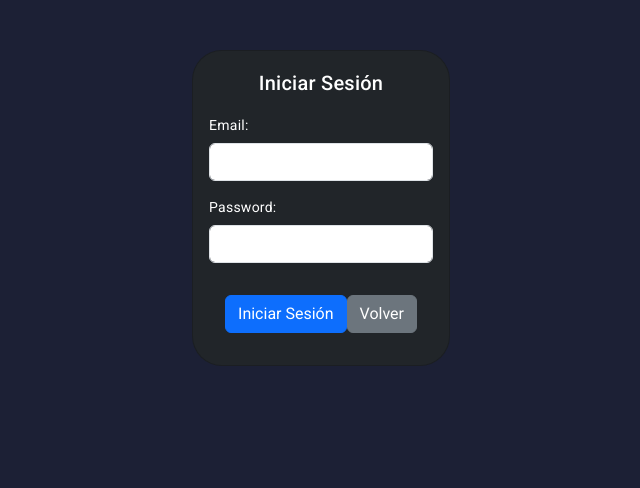
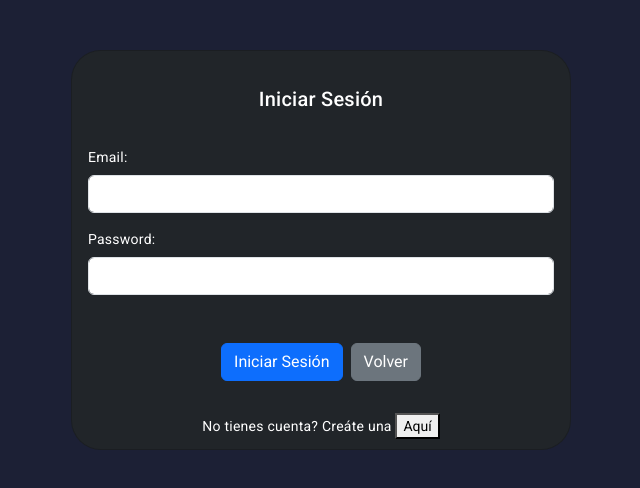
Before and after one commit to simoncherry9/portfolio_frontend, an Angular app: page /login in a window 1280 px wide. Shown: the top 488 px of the page, without its empty margins (319-959 px from the left). Built offline with nearby package versions, Linux system fonts and the light colour scheme.

Commit message:
Mejorando codigo y aplicando toastr

```diff
--- a/angular.json
+++ b/angular.json
@@ -26,9 +26,13 @@
             ],
             "styles": [
               "@angular/material/prebuilt-themes/indigo-pink.css",
-              "src/styles.css"
+              "src/styles.css",
+              "node_modules/toastr/toastr.scss"
             ],
-            "scripts": []
+            "scripts": [
+              "node_modules/jquery/dist/jquery.min.js",
+              "node_modules/toastr/build/toastr.min.js"
+            ]
           },
           "configurations": {
             "production": {
--- a/package.json
+++ b/package.json
@@ -26,6 +26,7 @@
     "jsonwebtoken": "^9.0.0",
     "jwt-decode": "^3.1.2",
     "rxjs": "~7.8.0",
+    "toastr": "^2.1.4",
     "tslib": "^2.3.0",
     "zone.js": "~0.12.0"
   },
@@ -34,6 +35,7 @@
     "@angular/cli": "~15.2.5",
     "@angular/compiler-cli": "^15.2.0",
     "@types/jasmine": "~4.3.0",
+    "@types/toastr": "^2.1.40",
     "jasmine-core": "~4.5.0",
     "karma": "~6.4.0",
     "karma-chrome-launcher": "~3.1.0",
--- a/src/app/app.module.ts
+++ b/src/app/app.module.ts
@@ -14,7 +14,6 @@ import { LoginComponent } from './components/login/login.component';
 import { PerfilComponent } from './perfil/perfil.component';
 import { AuthGuard } from '../../src/app/services/auth.service';
 import { LoginService } from './services/login.service';
-
 @NgModule({
   declarations: [
     AppComponent,
--- a/src/app/components/login/login.component.css
+++ b/src/app/components/login/login.component.css
@@ -3,3 +3,8 @@
     margin-top: 50px;
     border-radius: 30px;
 }
+
+.custom-card {
+    width: 500px;
+    height: 400px;
+}
--- a/src/app/components/login/login.component.html
+++ b/src/app/components/login/login.component.html
@@ -1,11 +1,11 @@
 <div class="container d-flex justify-content-center align-items-center animate__animated animate__fadeInUp">
-    <div class="card mb-3 text-bg-dark">
-        <div class=" row g-0">
+    <div class="card mb-3 text-bg-dark custom-card">
+        <div class="row g-0">
             <div class="card-body">
-                <h2 class="text-center">Iniciar Sesión</h2>
+                <h2 class="text-center mt-3">Iniciar Sesión</h2>
                 <form (ngSubmit)="login()">
                     <div>
-                        <label for="inputPassword5" class="form-label">Email:</label>
+                        <label for="inputPassword5" class="form-label mt-3">Email:</label>
                         <input type="email" [(ngModel)]="email" name="email" required id="inputEmail"
                             class="form-control" aria-labelledby="passwordHelpBlock">
                     </div>
@@ -14,9 +14,14 @@
                         <input type="password" [(ngModel)]="password" name="password" required id="inputPassword"
                             class="form-control" aria-labelledby="passwordHelpBlock">
                     </div>
-                    <div class="card-body d-flex justify-content-center align-items-center">
+                    <div class="card-body d-flex justify-content-center align-items-center mt-3">
                         <button type="submit" class="mt-3 btn btn-primary">Iniciar Sesión</button>
-                        <button type="submit" routerLink="/portfolio" class="mt-3 btn btn-secondary">Volver</button>
+                        <button type="submit" routerLink="/portfolio"
+                            class="mt-3 btn btn-secondary ms-2">Volver</button>
+                    </div>
+                    <div class="card-body d-flex justify-content-center align-items-center mb-3">
+                        <p>No tienes cuenta? Creáte una <button routerLink="/registro">Aquí</button>
+                        </p>
                     </div>
                 </form>
             </div>
--- a/src/app/components/login/login.component.ts
+++ b/src/app/components/login/login.component.ts
@@ -1,8 +1,9 @@
-// login.component.ts
 import { Component } from '@angular/core';
 import { LoginService } from '../../services/login.service';
 import { LoginData } from 'src/app/interfaces/login';
 import { Router } from '@angular/router';
+
+import toastr from 'toastr';
 
 @Component({
   selector: 'app-login',
@@ -29,7 +30,14 @@ export class LoginComponent {
 
         // Redirigir a la página principal o realizar otra acción
         this.router.navigate(['/perfil']);
-        console.log('Inicio de sesión exitoso');
+
+        toastr.options = {
+          closeButton: true,
+          positionClass: 'toast-top-right',
+          timeOut: 3000
+        };
+
+        toastr.success('Sesión iniciada');
       },
       (error) => {
         console.log('Error en el inicio de sesión', error);
--- a/src/app/components/navbar/navbar.component.ts
+++ b/src/app/components/navbar/navbar.component.ts
@@ -2,6 +2,8 @@ import { Component, OnInit } from '@angular/core';
 import { PerfilService } from '../../services/perfil.service';
 import { Router } from '@angular/router';
 import { LoginService } from '../../services/login.service';
+
+import toastr from 'toastr';
 
 @Component({
   selector: 'app-navbar',
@@ -19,7 +21,13 @@ export class NavbarComponent implements OnInit {
 
     // Redirigir al componente de inicio de sesión u otra página
     this.router.navigate(['/login']);
-    console.log('Sesión cerrada');
+    toastr.options = {
+      closeButton: true,
+      positionClass: 'toast-top-right',
+      timeOut: 3000
+    };
+
+    toastr.error('Sesión cerrada');
   }
 
   menuVariable: boolean = false;
--- a/src/app/perfil/perfil.component.html
+++ b/src/app/perfil/perfil.component.html
@@ -1,4 +1,4 @@
-<app-navbar><button class="btn btn-danger" (click)="logout()">Cerrar sesión</button></app-navbar>
+<app-navbar></app-navbar>
 <div class="container d-flex justify-content-center align-items-center animate__animated animate__fadeInUp"
     style="margin-top: 50px;">
     <div class="card mb-3 text-bg-dark" style="max-width: 1000px;">
@@ -12,10 +12,6 @@
                     {{ comentario.comentario }}
                 </li>
             </ul>
-
-            <div class="text-center mb-3">
-                <button class="btn btn-danger" (click)="logout()">Cerrar sesión</button>
-            </div>
         </div>
     </div>
 </div>
--- a/src/app/perfil/perfil.component.ts
+++ b/src/app/perfil/perfil.component.ts
@@ -15,15 +15,6 @@ export class PerfilComponent implements OnInit {
 
   constructor(private perfilService: PerfilService, private router: Router, private loginService: LoginService) { }
 
-  logout(): void {
-    // Eliminar el token del almacenamiento local
-    localStorage.removeItem('token');
-
-    // Redirigir al componente de inicio de sesión u otra página
-    this.router.navigate(['/login']);
-    console.log('Sesión cerrada');
-  }
-
   ngOnInit(): void {
     const token: string | null = localStorage.getItem('token');
     this.username = this.perfilService.getUserNameFromToken(token ?? '');
--- a/src/styles.css
+++ b/src/styles.css
@@ -11,3 +11,5 @@ body {
     margin: 0;
     font-family: Roboto, "Helvetica Neue", sans-serif;
 }
+
+@import "~toastr/toastr.scss";
--- a/tsconfig.json
+++ b/tsconfig.json
@@ -2,6 +2,7 @@
 {
   "compileOnSave": false,
   "compilerOptions": {
+    "allowSyntheticDefaultImports": true,
     "baseUrl": "./",
     "outDir": "./dist/out-tsc",
     "forceConsistentCasingInFileNames": true,
```
Also changed, not shown: 1 other file (tests, documents, lock files or other folders).
